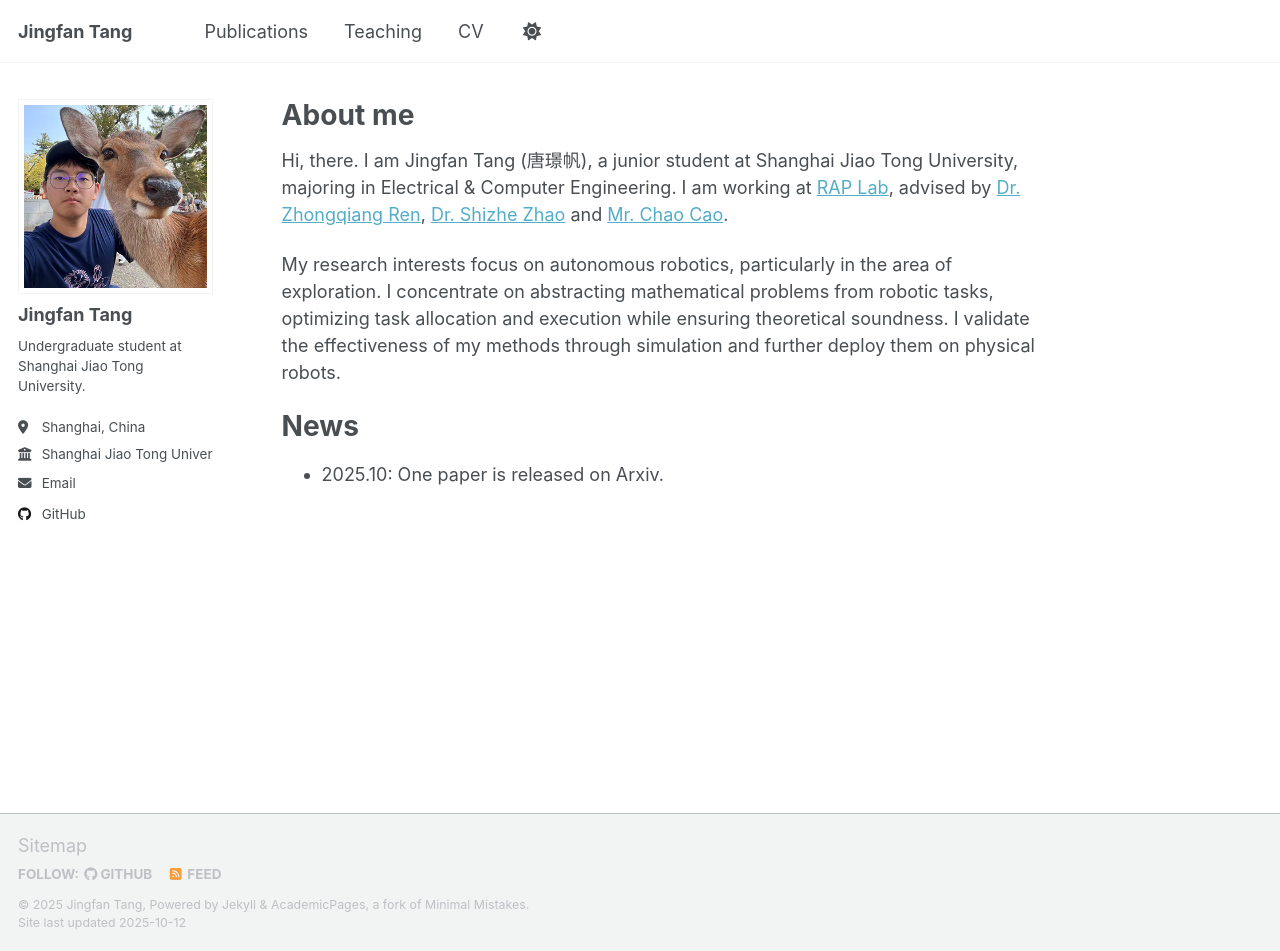
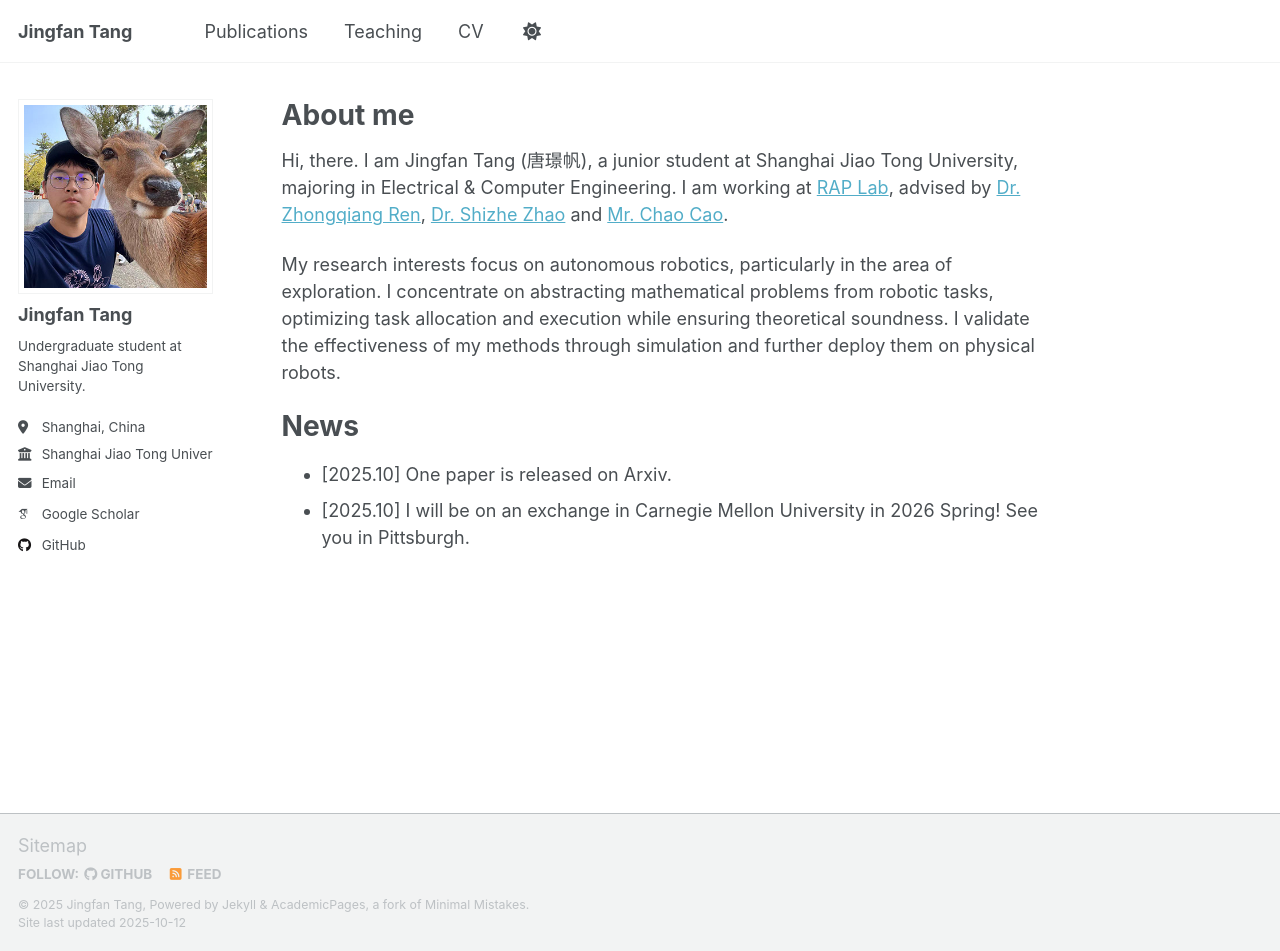
Before and after one commit to tangjingfan/tangjingfan.github.io, a Jekyll site: the page built from _pages/about.md, in a window 1280 px wide and 951 px high. Built offline with Jekyll 4.4.1, drawn with Linux system fonts in a browser that asks for light colours; some web fonts are replaced; a script that is not in the unit is left out.

Commit message:
feat: update exchange and google scholar

```diff
--- a/_config.yml
+++ b/_config.yml
@@ -34,7 +34,7 @@ author:
   # Academic websites
   academia         : # URL
   arxiv            : # URL - Update with the correct link to your profile
-  googlescholar    : #
+  googlescholar    : https://scholar.google.com/citations?hl=zh-CN&view_op=list_works&gmla=AH8HC4xKnLIYrTI98BZr7-h3S5-BZL9aJpKQZszGJjrOI0iud6KLh_Uoal6_3xHQb0M4uPBdpuxo19zY4Ij9f6TtcaooBes&user=ChRyL1MAAAAJ
   inspire-hep      : # URL
   impactstory      : # URL
   orcid            : #
--- a/_pages/about.md
+++ b/_pages/about.md
@@ -16,7 +16,8 @@ My research interests focus on autonomous robotics, particularly in the area of
 
 News
 =====
-- 2025.10: One paper is released on Arxiv.
+- [2025.10] One paper is released on Arxiv.
+- [2025.10] I will be on an exchange in Carnegie Mellon University in 2026 Spring! See you in Pittsburgh.
 
 <!-- A data-driven personal website
 ======
```
